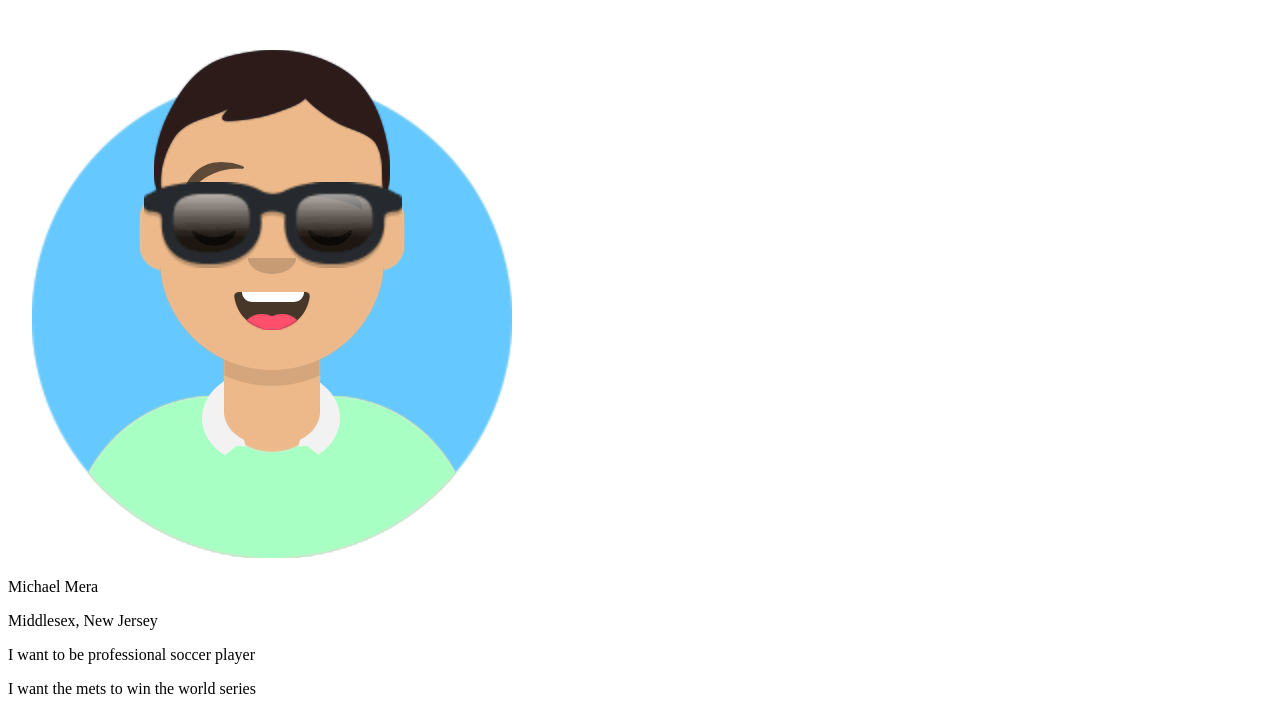
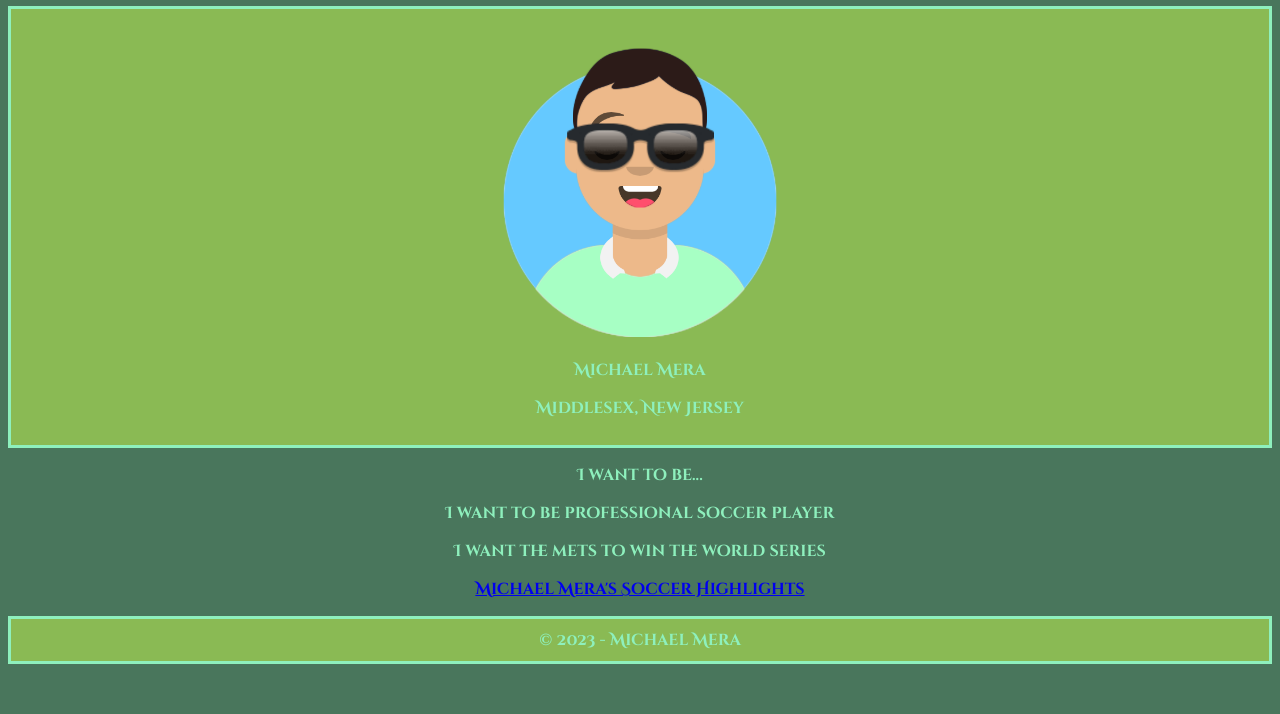
Before and after one commit to RVCC-IDMX/about-me-Michael4204, a plain HTML site: page index.html in a window 1280 px wide. Shown: the part 190-904 px from the top of the page. After the commit the page ends 862 px from the top, so only its background shows below. Drawn offline with Linux system fonts and the light colour scheme.

Commit message:
Adding Some Style

```diff
--- /dev/null
+++ b/css/style.css
@@ -0,0 +1,29 @@
+body {
+   font-family:"Cinzel Decorative";
+    background-color: #49765C;
+   color: #8EF0BD;
+}
+
+h1, h2, h3, h4, h5, h6, {
+    font-family:Courgette;
+    font-size:40pt;
+}
+
+header  {
+    text-align:center;
+}
+
+#hero, footer {
+    border: 3px solid #8EF0BD;
+    background-color: #8ABA54;
+    text-align:center;
+    padding:10px;
+}
+
+#hero img {
+    width:300px;
+}
+
+#bio {
+    text-align:center;
+}
--- a/index.html
+++ b/index.html
@@ -5,6 +5,13 @@
     <meta charset="UTF-8">
     <meta name="viewport" content="width=device-width, initial-scale=1.0">
     <title>About Me</title>
+
+    <link rel="preconnect" href="https://fonts.googleapis.com">
+<link rel="preconnect" href="https://fonts.gstatic.com" crossorigin>
+<link href="https://fonts.googleapis.com/css2?family=Cinzel+Decorative:wght@700&family=Courgette&display=swap" rel="stylesheet">
+
+<link href="css/style.css" rel="stylesheet">
+
 </head>
 
 <body>
@@ -22,7 +29,7 @@
     <main>
         <!-- the main envelops important page content-->
 
-        <section>
+        <section id="hero">
             <!-- hero section: shows profile image, name & location-->
 
             <img src="img/avataaars.png" alt="Avatar picture of ratita">
@@ -36,23 +43,32 @@
 
         </section>
 
-        <section>
+        <section id="bio">
 
             <!-- bio section!: personal
             info ( not too personal) -->
             <div>
+                <p> I want to be... </p>
 
                 <p>I want to be professional soccer player</p>
 
                 <p>I want the mets to win the world series</p>
 
+                <p><a href="https://youtu.be/5FgraQ61vMg?si=h4vtoIjuQnHtqZP_">Michael Mera's Soccer Highlights</a></p>
+
             </div>
 
-        </section>
+            </section>
 
 
     </main>
 
+    <footer>
+
+        © 2023 - Michael Mera
+
+    </footer>
+
 </body>
 
 </html>
```
